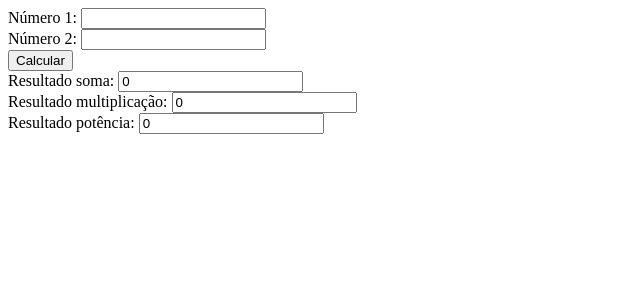
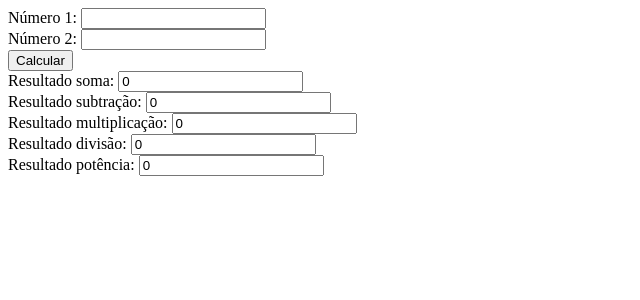
Before and after one commit to alexkutzke/agile-aspects-week-5-calculator, an Angular app: page / in a window 1280 px wide. Shown: the top 300 px of the page, without its empty margins (0-640 px from the left). Built offline with nearby package versions, Linux system fonts and the light colour scheme.

Commit message:
Adds sub and division operations showing results

```diff
--- a/src/app/app.module.ts
+++ b/src/app/app.module.ts
@@ -3,7 +3,9 @@ import { BrowserModule } from '@angular/platform-browser';
 
 import { AppComponent } from './app.component';
 import { SumService } from './sum.service';
+import { SubService } from './sub.service';
 import { MultiplyBySumService } from './multiply-by-sum.service';
+import { DivisionBySubService } from './division-by-sub.service';
 import { PowerByMultiplyService } from './power-by-multiply.service';
 import { CalculatorComponent } from './calculator/calculator.component';
 
@@ -17,7 +19,9 @@ import { CalculatorComponent } from './calculator/calculator.component';
   ],
   providers: [
     SumService,
+    SubService,
     MultiplyBySumService,
+    DivisionBySubService,
     PowerByMultiplyService
   ],
   bootstrap: [AppComponent]
--- a/src/app/calculator/calculator.component.html
+++ b/src/app/calculator/calculator.component.html
@@ -7,6 +7,8 @@
 
 <div class="results">
   Resultado soma: <input type="text" id="resultSum" [value]="sumResult" readonly><br />
+  Resultado subtração: <input type="text" id="resultSub" [value]="subResult" readonly><br />
   Resultado multiplicação: <input type="text" id="resultMultiply" [value]="multResult" readonly><br />
+  Resultado divisão: <input type="text" id="resultDivision" [value]="divResult" readonly><br />
   Resultado potência: <input type="text" id="resultPower" [value]="powResult" readonly><br />
 </div>
--- a/src/app/calculator/calculator.component.ts
+++ b/src/app/calculator/calculator.component.ts
@@ -1,60 +1,81 @@
 import { Component, OnInit } from '@angular/core';
 
 import { SumService } from '../sum.service';
+import { SubService } from '../sub.service';
 import { MultiplyBySumService } from '../multiply-by-sum.service';
+import { DivisionBySubService } from '../division-by-sub.service';
 import { PowerByMultiplyService } from '../power-by-multiply.service';
 
 @Component({
   selector: 'app-calculator',
   templateUrl: './calculator.component.html',
-  styleUrls: ['./calculator.component.css']
+  styleUrls: ['./calculator.component.css'],
 })
 export class CalculatorComponent implements OnInit {
-
   private sumRes: number = 0;
+  private subRes: number = 0;
   private multRes: number = 0;
+  private divRes: number = 0;
   private powRes: number = 0;
 
   constructor(
     private sumService: SumService,
+    private subService: SubService,
     private multiplyBySumService: MultiplyBySumService,
+    private divisionBySubService: DivisionBySubService,
     private powerByMultiplyService: PowerByMultiplyService
-  ) { }
+  ) {}
 
-  ngOnInit(): void {
-  }
+  ngOnInit(): void {}
 
   calculate(num1String: string, num2String: string): void {
     let num1: number = parseInt(num1String);
     let num2: number = parseInt(num2String);
 
-    this.sum(num1,num2);
-    this.multiply(num1,num2);
-    this.power(num1,num2);
+    this.sum(num1, num2);
+    this.sub(num1, num2);
+    this.multiply(num1, num2);
+    this.division(num1, num2);
+    this.power(num1, num2);
   }
 
   sum(num1: number, num2: number) {
-    this.sumRes = this.sumService.sum(num1,num2);
+    this.sumRes = this.sumService.sum(num1, num2);
+  }
+
+  sub(num1: number, num2: number) {
+    this.subRes = this.subService.sub(num1, num2);
   }
 
   multiply(num1: number, num2: number) {
-    this.multRes = this.multiplyBySumService.multiply(num1,num2);
+    this.multRes = this.multiplyBySumService.multiply(num1, num2);
+  }
+
+  division(num1: number, num2: number) {
+    this.divRes = this.divisionBySubService.division(num1, num2);
   }
 
   power(num1: number, num2: number) {
-    this.powRes = this.powerByMultiplyService.power(num1,num2);
+    this.powRes = this.powerByMultiplyService.power(num1, num2);
   }
 
   get sumResult() {
     return this.sumRes;
   }
 
+  get subResult() {
+    return this.subRes;
+  }
+
   get multResult() {
     return this.multRes;
+  }
+
+  get divResult() {
+    return this.divRes;
   }
 
   get powResult() {
     return this.powRes;
   }
-
 }
```
Also changed, not shown: 1 other file (tests, documents, lock files or other folders).
